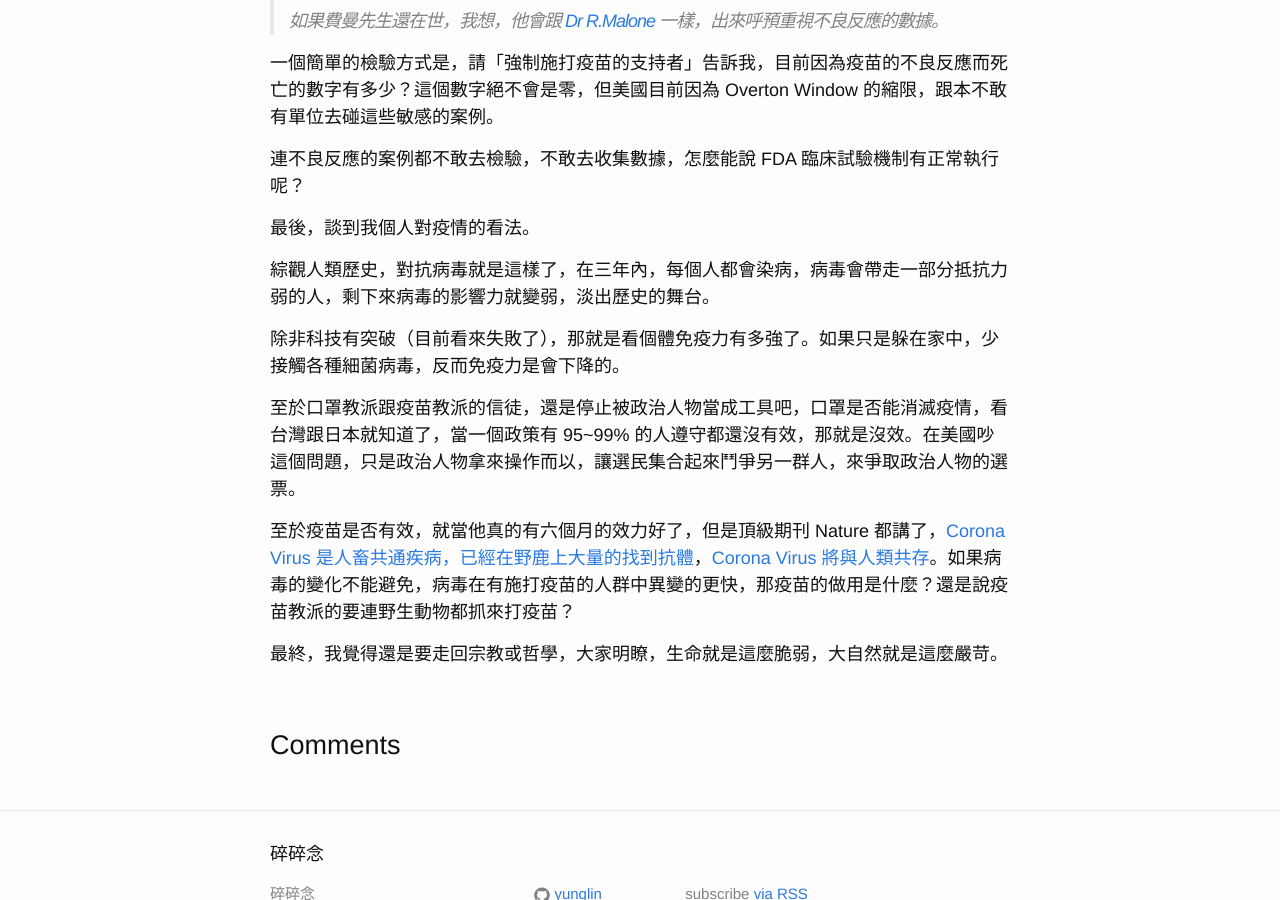
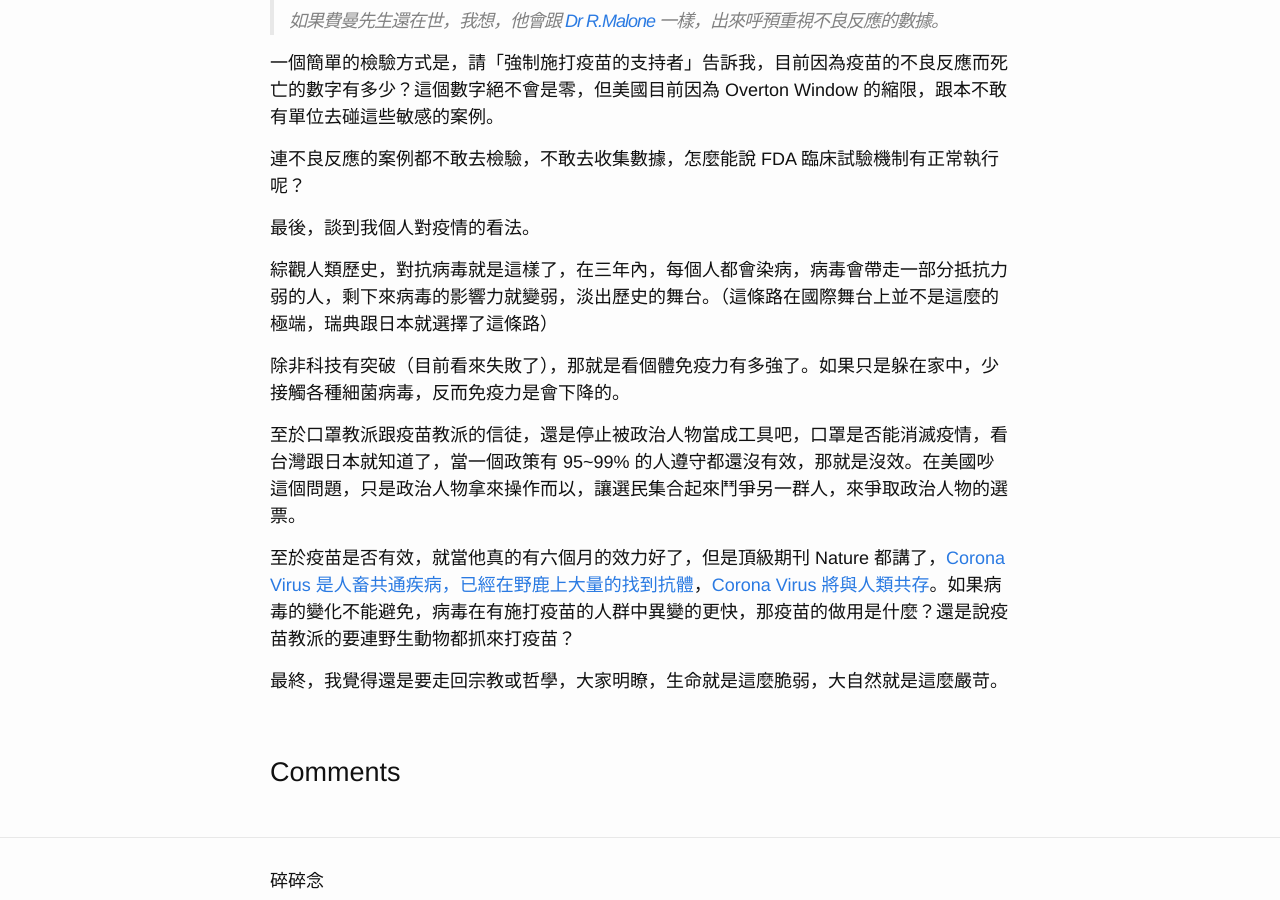
Before and after one commit to yunglin/yunglin.github.com, a Jekyll site: the page built from _posts/2021-08-25-death-of-individualism.markdown, in a window 1280 px wide and 900 px high, scrolled down 2920 px. Built offline with Jekyll 4.4.1, drawn with Linux system fonts in a browser that asks for light colours; comment, search, counter and statistics services are not loaded.

Commit message:
add sweden's case.

```diff
--- a/_posts/2021-08-25-death-of-individualism.markdown
+++ b/_posts/2021-08-25-death-of-individualism.markdown
@@ -50,7 +50,7 @@ Overton Window 的縮小並不是好事，因為它代表了我們面對未知
 
 最後，談到我個人對疫情的看法。
 
-綜觀人類歷史，對抗病毒就是這樣了，在三年內，每個人都會染病，病毒會帶走一部分抵抗力弱的人，剩下來病毒的影響力就變弱，淡出歷史的舞台。
+綜觀人類歷史，對抗病毒就是這樣了，在三年內，每個人都會染病，病毒會帶走一部分抵抗力弱的人，剩下來病毒的影響力就變弱，淡出歷史的舞台。（這條路在國際舞台上並不是這麼的極端，瑞典跟日本就選擇了這條路）
 
 除非科技有突破（目前看來失敗了），那就是看個體免疫力有多強了。如果只是躲在家中，少接觸各種細菌病毒，反而免疫力是會下降的。
 
```
